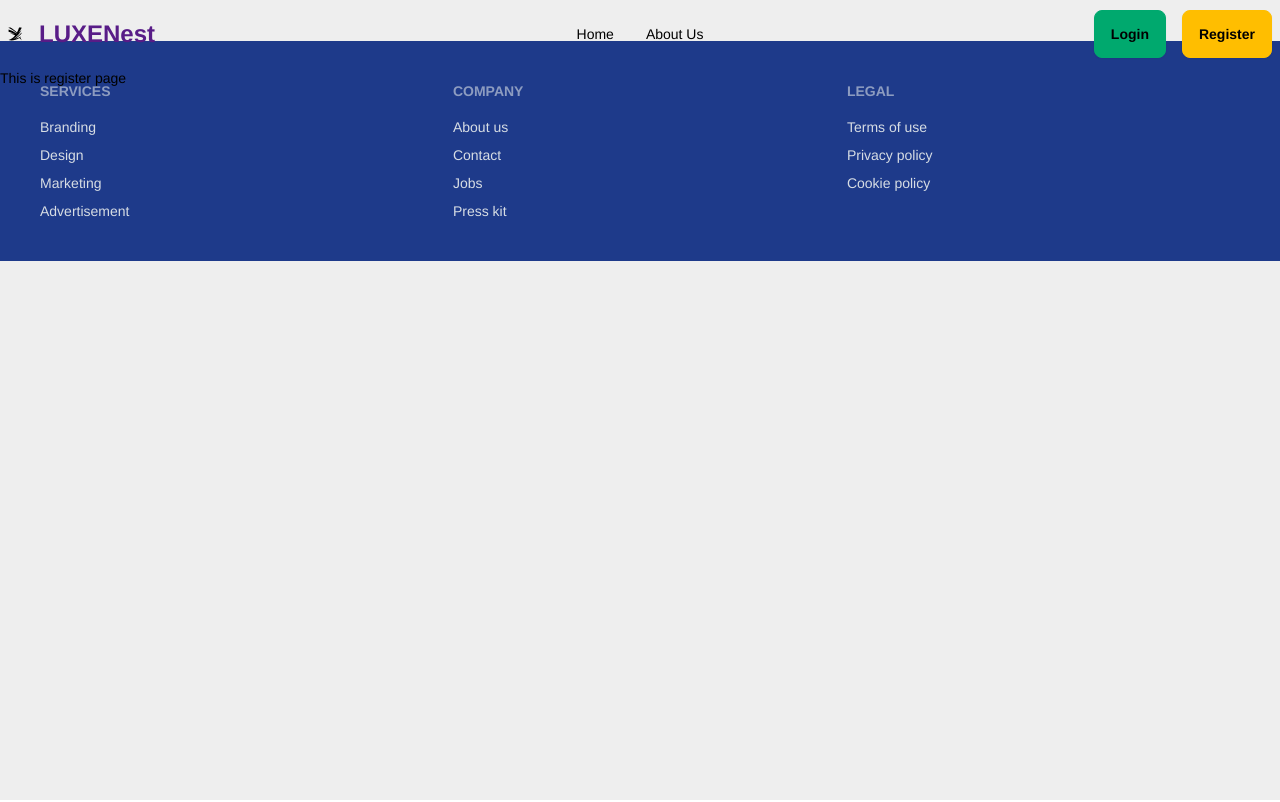
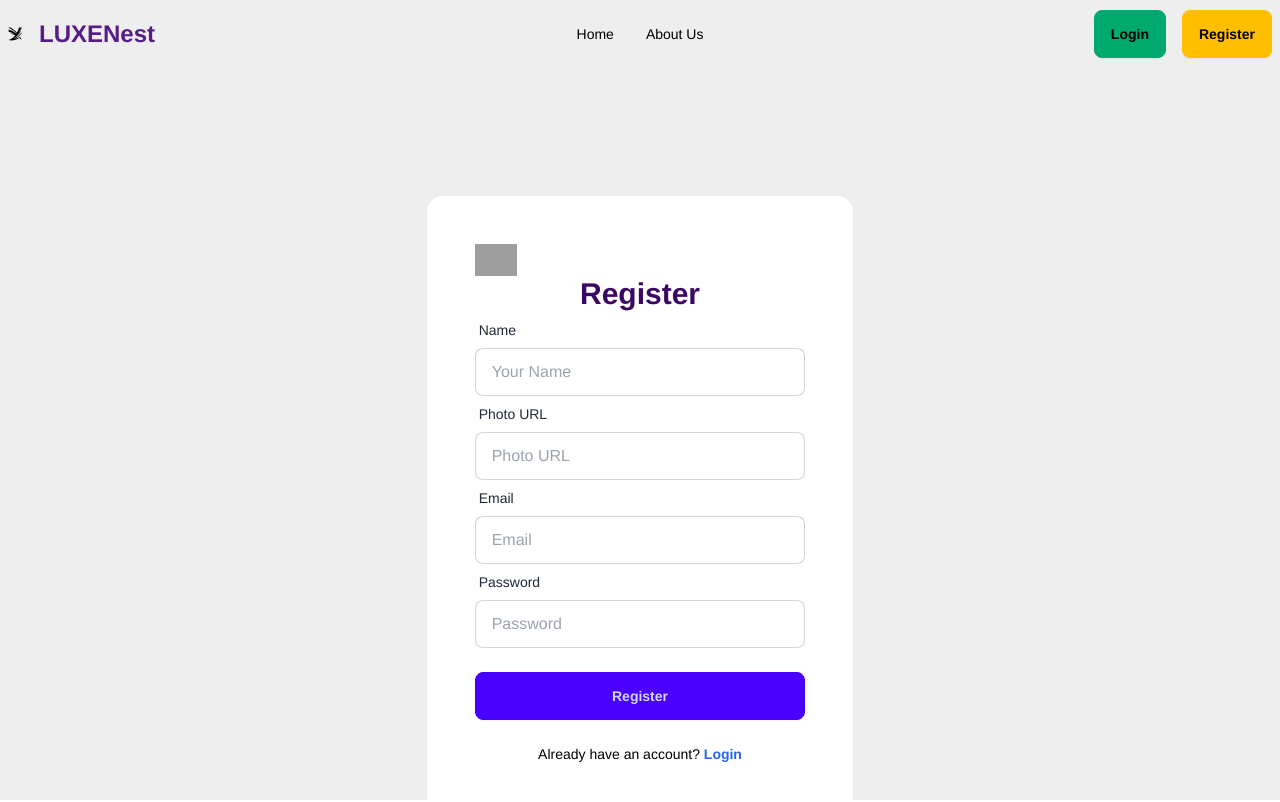
Before and after one commit to tuhin92/LUXENest, a React (Vite) app: page /register in a window 1280 px wide. Shown: the top 802 px of the page. Built offline with nearby package versions, Linux system fonts and the light colour scheme; grey boxes are pictures that could not be loaded.

Commit message:
add login page and register page

```diff
--- a/src/components/Login.jsx
+++ b/src/components/Login.jsx
@@ -1,9 +1,60 @@
+import { Link } from 'react-router-dom';
 const Login = () => {
-    return (
-        <div className="container mx-auto">
-            <h2 className="text-2xl">This is login page</h2>
+  const handleLogin = (e) => {
+    e.preventDefault();
+    const form = new FormData(e.currentTarget);
+    console.log(form.get('email'));
+  };
+  return (
+    <div className="mb-24">
+      <form onSubmit={handleLogin} className="md:w-1/3 lg:w-1/3 mx-auto bg-base-100 p-12 rounded-2xl my-4 md:my-32">
+        <img
+          className="h-8"
+          src="https://i.ibb.co/dGBVqT4/Screenshot-from-2024-04-17-08-56-39-removebg-preview.png"
+          alt=""
+        />
+        <h2 className="text-3xl text-center font-bold text-purple-950">
+          Login
+        </h2>
+        <div className="form-control">
+          <label className="label">
+            <span className="label-text">Email</span>
+          </label>
+          <input
+            type="email"
+            placeholder="Email"
+            name="email"
+            className="input input-bordered"
+            required
+          />
         </div>
-    );
+        <div className="form-control">
+          <label className="label">
+            <span className="label-text">Password</span>
+          </label>
+          <input
+            type="password"
+            placeholder="Password"
+            name="password"
+            className="input input-bordered"
+            required
+          />
+          <label className="label">
+            <a
+              href="#"
+              className="label-text-alt link link-hover text-blue-800"
+            >
+              Forgot password?
+            </a>
+          </label>
+        </div>
+        <div className="form-control mt-6">
+          <button className="btn btn-primary">Login</button>
+        </div>
+        <p className="text-center mt-6">Don't have an account? <Link to="/register"> <span className='text-blue-600 font-bold'>Register</span></Link> </p>
+      </form>
+    </div>
+  );
 };
 
 export default Login;
--- a/src/components/Register.jsx
+++ b/src/components/Register.jsx
@@ -1,8 +1,70 @@
+import { Link } from 'react-router-dom';
 const Register = () => {
     return (
-        <div className="container mx-auto">
-            <h2>This is register page</h2>
+        <div className="mb-24">
+      <form className="md:w-1/3 lg:w-1/3 mx-auto bg-base-100 p-12 rounded-2xl my-4 md:my-32">
+        <img
+          className="h-8"
+          src="https://i.ibb.co/dGBVqT4/Screenshot-from-2024-04-17-08-56-39-removebg-preview.png"
+          alt=""
+        />
+        <h2 className="text-3xl text-center font-bold text-purple-950">
+          Register
+        </h2>
+        <div className="form-control">
+          <label className="label">
+            <span className="label-text">Name</span>
+          </label>
+          <input
+            type="text"
+            placeholder="Your Name"
+            name="name"
+            className="input input-bordered"
+            required
+          />
         </div>
+        <div className="form-control">
+          <label className="label">
+            <span className="label-text">Photo URL</span>
+          </label>
+          <input
+            type="text"
+            placeholder="Photo URL"
+            name="photo"
+            className="input input-bordered"
+            required
+          />
+        </div>
+        <div className="form-control">
+          <label className="label">
+            <span className="label-text">Email</span>
+          </label>
+          <input
+            type="email"
+            placeholder="Email"
+            name="email"
+            className="input input-bordered"
+            required
+          />
+        </div>
+        <div className="form-control">
+          <label className="label">
+            <span className="label-text">Password</span>
+          </label>
+          <input
+            type="password"
+            placeholder="Password"
+            name="password"
+            className="input input-bordered"
+            required
+          />
+        </div>
+        <div className="form-control mt-6">
+          <button className="btn btn-primary">Register</button>
+        </div>
+        <p className="text-center mt-6">Already have an account? <Link to="/login"> <span className='text-blue-600 font-bold'>Login</span></Link> </p>
+      </form>
+    </div>
     );
 };
 
```
